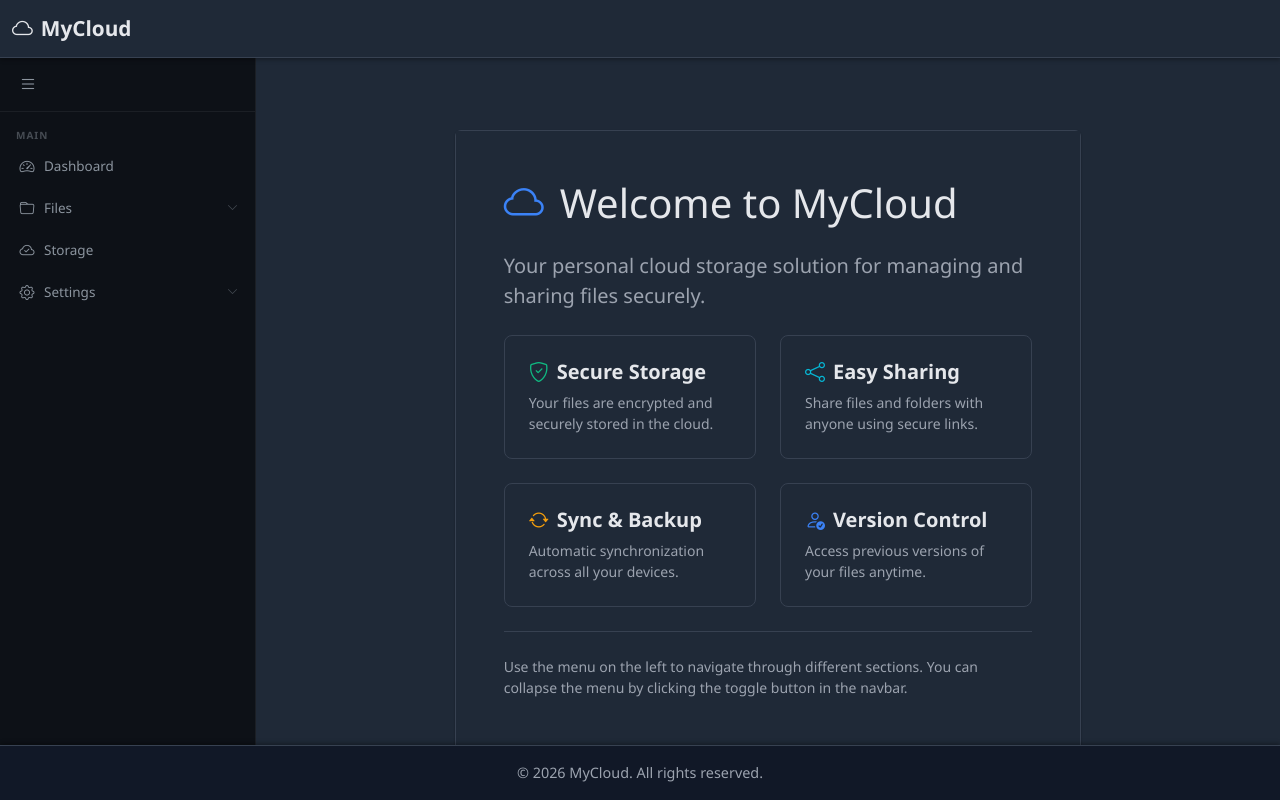
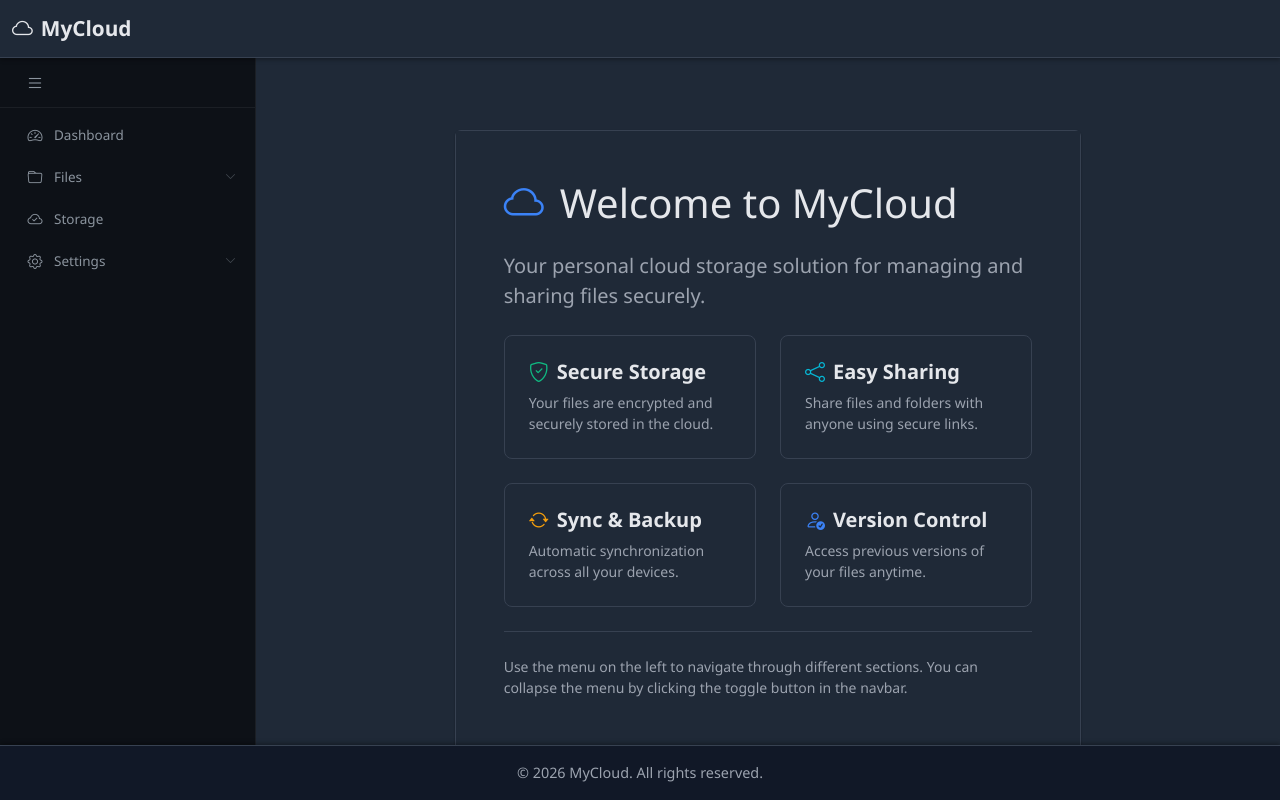
Before and after one commit to bhaskar4k/My-Cloud, an Angular app in the folder app/: page /home in a window 1280 px wide. Built offline with nearby package versions, Linux system fonts and the light colour scheme.

Commit message:
Fixed the side panel

```diff
--- a/app/src/app/page-components/layout/side-panel/side-panel.component.css
+++ b/app/src/app/page-components/layout/side-panel/side-panel.component.css
@@ -10,7 +10,9 @@
   display: flex;
   flex-direction: column;
   overflow: hidden;
-  transition: width 0.3s cubic-bezier(0.4, 0, 0.2, 1), min-width 0.3s cubic-bezier(0.4, 0, 0.2, 1);
+  transition:
+    width 0.3s cubic-bezier(0.4, 0, 0.2, 1),
+    min-width 0.3s cubic-bezier(0.4, 0, 0.2, 1);
 }
 
 .side-panel.open {
@@ -25,7 +27,6 @@
 
 .side-panel-inner {
   width: 256px;
-  /* keeps content stable during close animation */
   height: 100%;
   display: flex;
   flex-direction: column;
@@ -42,51 +43,62 @@
 }
 
 /* ========================
-   BRAND HEADER
+   TOP BAR
 ======================== */
-.sb-brand {
-  border-bottom: 1px solid rgba(255, 255, 255, 0.06) !important;
-  padding: 12px 12px !important;
-  min-height: 54px;
+.sb-topbar {
+  height: 50px;
+  min-height: 50px;
+
   display: flex;
   align-items: center;
-  gap: 8px;
+
+  padding: 0 12px 0 16px;
+
+  border-bottom: 1px solid rgba(255, 255, 255, 0.06);
+
   flex-shrink: 0;
 }
 
-.side-panel.closed .sb-brand {
-  justify-content: center;
-  padding: 12px 0 !important;
-}
+.sb-toggle-btn {
+  width: 38px;
+  height: 38px;
 
-.sb-brand-icon {
-  width: 30px;
-  height: 30px;
-  border-radius: 8px;
-  background: #1f6feb;
   display: flex;
   align-items: center;
   justify-content: center;
-  font-size: 15px;
-  color: #fff;
-  flex-shrink: 0;
+
+  padding: 0;
+  margin: 0;
+
+  background: transparent;
+  border: none;
+  border-radius: 8px;
+
+  color: #8b949e;
+  font-size: 18px;
+  line-height: 1;
+
+  cursor: pointer;
+
+  transition:
+    background 0.15s ease,
+    color 0.15s ease;
 }
 
-.sb-brand-name {
-  font-size: 14px;
-  font-weight: 600;
-  color: #e6edf3;
-  letter-spacing: -0.01em;
-  white-space: nowrap;
-  overflow: hidden;
+.sb-topbar .bi-list {
+  display: flex;
+  align-items: center;
+  justify-content: center;
 }
 
-.side-panel.closed .sb-brand-name {
-  display: none;
+.sb-toggle-btn:hover {
+  background: rgba(177, 186, 196, 0.08);
+  color: #e6edf3;
 }
 
-.side-panel.closed .btn {
-  display: none !important;
+.sb-toggle-btn:hover {
+  background: rgba(177, 186, 196, 0.08);
+  color: #e6edf3;
 }
 
 /* ========================
@@ -96,54 +108,80 @@
   font-size: 10px;
   font-weight: 600;
   color: rgba(139, 148, 158, 0.45);
+
   letter-spacing: 0.1em;
   text-transform: uppercase;
+
   white-space: nowrap;
   overflow: hidden;
-}
 
-.side-panel.closed .sb-section-label {
-  display: none;
+  padding-left: 16px;
+  margin-top: 12px;
+  margin-bottom: 6px;
 }
 
 /* ========================
-   NAV ITEM (shared base)
+   NAV ITEMS
 ======================== */
+.sb-item,
+.sb-subitem {
+  position: relative;
+
+  display: flex;
+  align-items: center;
+
+  gap: 12px;
+
+  text-decoration: none;
+
+  transition:
+    background 0.15s ease,
+    color 0.15s ease;
+}
+
+/* Parent */
 .sb-item {
-  position: relative;
   height: 38px;
-  padding: 0 10px;
+
+  padding: 0 12px 0 16px;
+
   border-radius: 8px;
   border: none;
+
   background: transparent;
+
   color: #8b949e;
+
   font-size: 13.5px;
   font-weight: 500;
-  text-decoration: none;
+
   cursor: pointer;
-  transition: background 0.15s ease, color 0.15s ease;
 }
 
-.side-panel.closed .sb-item {
-  padding: 0;
-  justify-content: center !important;
-  gap: 0 !important;
+/* Submenu */
+.sb-subitem {
+  height: 34px;
+
+  padding: 0 12px 0 42px;
+
+  border-radius: 7px;
+
+  color: rgba(139, 148, 158, 0.75);
+
+  font-size: 13px;
+  font-weight: 400;
+
+  margin-bottom: 1px;
 }
 
-.side-panel.closed .sb-item span {
-  display: none;
-}
-
-.side-panel.closed .sb-chevron {
-  display: none;
-}
-
-.sb-item:hover {
+/* Hover */
+.sb-item:hover,
+.sb-subitem:hover {
   background: rgba(177, 186, 196, 0.08);
   color: #e6edf3;
 }
 
-/* Active state — left accent bar */
+/* Active */
 .sb-item.active,
 a.sb-item.active {
   background: rgba(31, 111, 235, 0.12);
@@ -153,35 +191,60 @@ a.sb-item.active {
 .sb-item.active::before,
 a.sb-item.active::before {
   content: '';
+
   position: absolute;
+
   left: 0;
   top: 7px;
   bottom: 7px;
+
   width: 3px;
+
   background: #1f6feb;
+
   border-radius: 0 3px 3px 0;
 }
 
-.side-panel.closed .sb-item.active::before {
-  display: none;
+.sb-subitem.active {
+  color: #58a6ff;
 }
 
 /* ========================
    ICONS
 ======================== */
 .sb-icon {
-  width: 18px;
+  width: 22px;
+  min-width: 22px;
+
+  display: flex;
+  align-items: center;
+  justify-content: center;
+
   font-size: 15px;
-  text-align: center;
+
   flex-shrink: 0;
+}
+
+.sb-subitem .sb-icon {
+  font-size: 14px;
+  opacity: 0.7;
+  transition: opacity 0.15s ease;
+}
+
+.sb-subitem:hover .sb-icon,
+.sb-subitem.active .sb-icon {
+  opacity: 1;
 }
 
 /* ========================
    CHEVRON
 ======================== */
 .sb-chevron {
+  margin-left: auto;
+
   font-size: 11px;
   opacity: 0.45;
+
   transition: transform 0.2s ease;
 }
 
@@ -193,108 +256,64 @@ a.sb-item.active::before {
    SUBMENU
 ======================== */
 .sb-submenu {
-  padding-left: 10px;
+  overflow: hidden;
+
   max-height: 0;
-  overflow: hidden;
   opacity: 0;
-  transition: max-height 0.25s ease, opacity 0.2s ease;
-  margin-bottom: 0;
+
+  transition:
+    max-height 0.25s ease,
+    opacity 0.2s ease;
 }
 
 .sb-submenu.open {
   max-height: 240px;
   opacity: 1;
-  margin-bottom: 4px;
 }
 
-.side-panel.closed .sb-submenu,
-.side-panel.closed .sb-submenu.open {
+/* ========================
+   COLLAPSED MODE
+======================== */
+
+/* Keep alignment SAME */
+.side-panel.closed .sb-topbar,
+.side-panel.closed .sb-item,
+.side-panel.closed .sb-subitem {
+  padding-left: 16px;
+  padding-right: 12px;
+}
+
+/* Hide only labels */
+.side-panel.closed .sb-item span,
+.side-panel.closed .sb-subitem span,
+.side-panel.closed .sb-section-label,
+.side-panel.closed .sb-chevron {
+  width: 0;
+  opacity: 0;
+
+  overflow: hidden;
+
+  pointer-events: none;
+}
+
+/* Remove submenu indent in collapsed */
+.side-panel.closed .sb-subitem {
+  padding-left: 16px;
+}
+
+/* Active indicator hidden in collapsed */
+.side-panel.closed .sb-item.active::before {
   display: none;
 }
 
-.sb-subitem {
-  position: relative;
-  height: 34px;
-  padding: 0 10px;
-  border-radius: 7px;
-  color: rgba(139, 148, 158, 0.75);
-  font-size: 13px;
-  font-weight: 400;
-  text-decoration: none;
-  display: flex;
-  align-items: center;
-  margin-bottom: 1px;
-  transition: background 0.15s ease, color 0.15s ease;
+/* Submenu closed by default */
+.side-panel.closed .sb-submenu {
+  max-height: 0;
+  opacity: 0;
 }
 
-.side-panel.closed .sb-subitem {
-  padding: 0;
-  justify-content: center;
-  gap: 0 !important;
-}
-
-.side-panel.closed .sb-subitem span {
-  display: none;
-}
-
-.sb-subitem .sb-icon {
-  font-size: 14px;
-  /* slightly smaller than parent's 15px */
-  opacity: 0.7;
-  transition: opacity 0.15s;
-}
-
-.sb-subitem:hover .sb-icon,
-.sb-subitem.active .sb-icon {
+/* Expand submenu on click */
+.side-panel.closed .sb-submenu.open {
+  max-height: 240px;
   opacity: 1;
 }
-
-.sb-subitem:hover {
-  background: rgba(177, 186, 196, 0.06);
-  color: #e6edf3;
-}
-
-.sb-subitem.active {
-  color: #58a6ff;
-}
-
-/* ========================
-   TOP TOGGLE BAR
-======================== */
-.sb-topbar {
-  display: flex;
-  align-items: center;
-  justify-content: flex-start;
-  /* right-aligned when open */
-  padding: 10px 12px;
-  min-height: 54px;
-  border-bottom: 1px solid rgba(255, 255, 255, 0.06);
-  flex-shrink: 0;
-}
-
-/* Center the button when collapsed */
-.side-panel.closed .sb-topbar {
-  justify-content: center;
-  padding: 10px 0;
-}
-
-.sb-toggle-btn {
-  width: 32px;
-  height: 32px;
-  display: flex;
-  align-items: center;
-  justify-content: center;
-  background: transparent;
-  border: none;
-  border-radius: 8px;
-  color: #8b949e;
-  font-size: 18px;
-  cursor: pointer;
-  transition: background 0.15s ease, color 0.15s ease;
-  flex-shrink: 0;
-}
-
-.sb-toggle-btn:hover {
-  background: rgba(177, 186, 196, 0.08);
-  color: #e6edf3;
-}
--- a/app/src/app/page-components/layout/side-panel/side-panel.component.html
+++ b/app/src/app/page-components/layout/side-panel/side-panel.component.html
@@ -10,8 +10,6 @@
 
         <!-- Navigation -->
         <nav class="sb-nav px-2 py-2">
-            <p class="sb-section-label px-2 mb-1 mt-2">Main</p>
-
             <ng-container *ngFor="let item of menuItems">
 
                 <!-- Item WITH submenu -->
```
